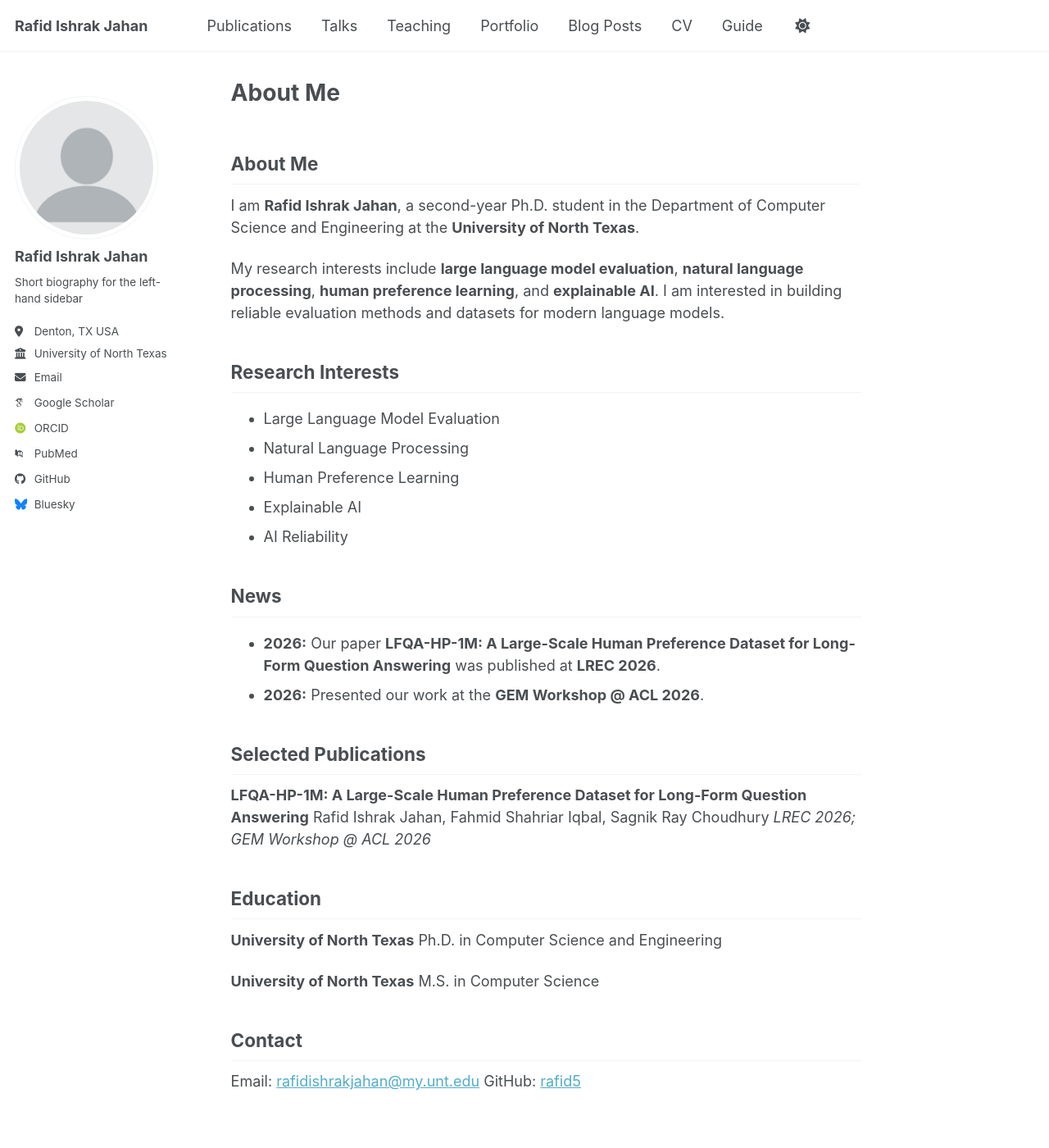
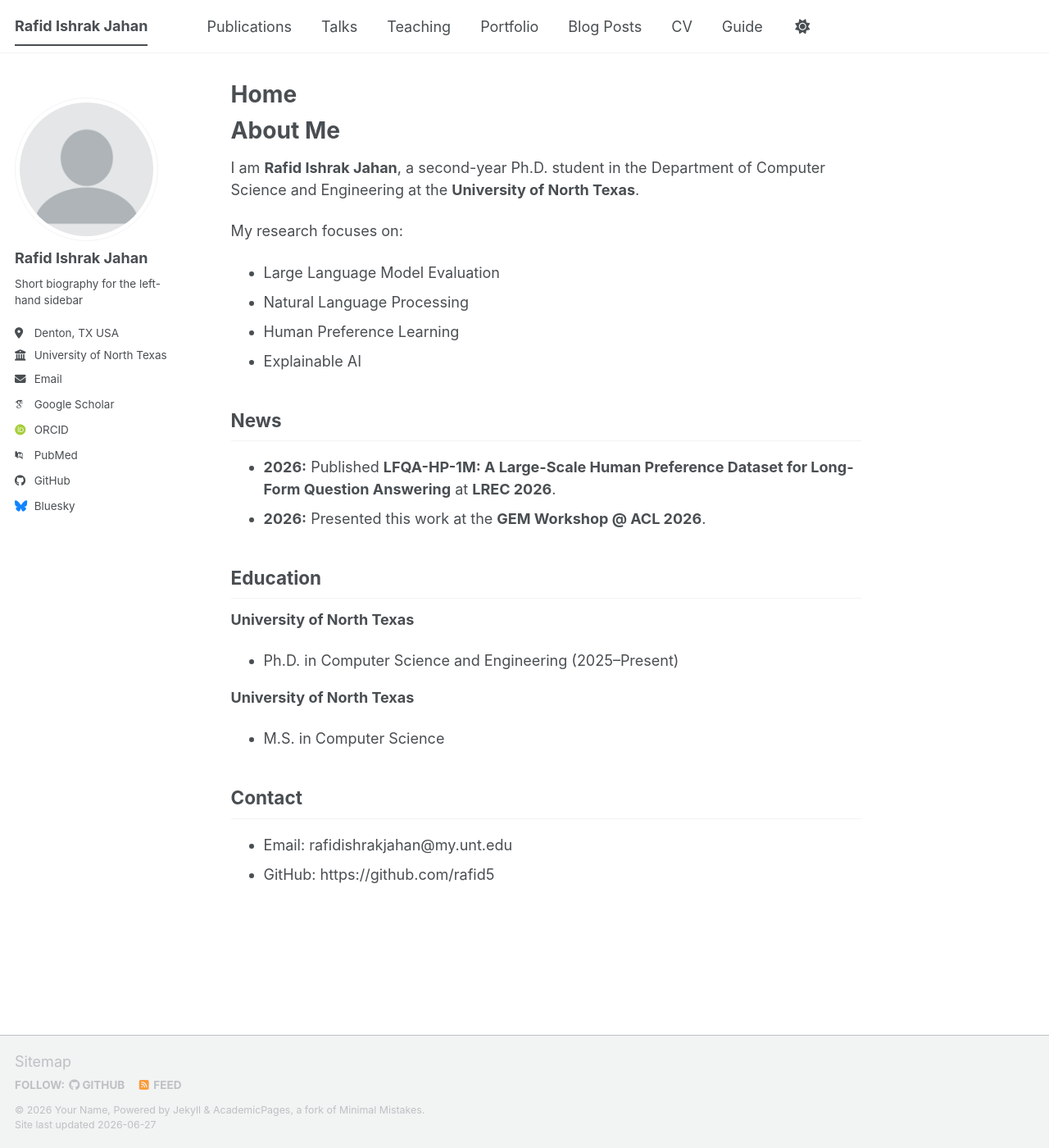
Before and after one commit to rafid5/rafid5, a Jekyll site: the page built from _pages/about.md, in a window 1280 px wide and 1400 px high. Shown: the whole window at 82% size. Built offline with Jekyll 4.4.1, drawn with Linux system fonts in a browser that asks for light colours; some web fonts are replaced; a script bundle is joined from its source files by our own code; library files that are not in the unit come from our copies; our own code applies the rules of GitHub Pages for plain Markdown files.

Commit message:
Revise About Me page formatting and content
Updated the formatting and structure of the About Me page, including research interests and contact information.

```diff
--- a/_pages/about.md
+++ b/_pages/about.md
@@ -1,49 +1,37 @@
 ---
-
 permalink: /
 title: "Home"
 author_profile: true
 redirect_from:
-
-* /about/
-* /about.html
-
+  - /about/
+  - /about.html
 ---
 
-## About Me
+# About Me
 
 I am **Rafid Ishrak Jahan**, a second-year Ph.D. student in the Department of Computer Science and Engineering at the **University of North Texas**.
 
-My research interests include **large language model evaluation**, **natural language processing**, **human preference learning**, and **explainable AI**. I am interested in building reliable evaluation methods and datasets for modern language models.
+My research focuses on:
 
-## Research Interests
-
-* Large Language Model Evaluation
-* Natural Language Processing
-* Human Preference Learning
-* Explainable AI
-* AI Reliability
+- Large Language Model Evaluation
+- Natural Language Processing
+- Human Preference Learning
+- Explainable AI
 
 ## News
 
-* **2026:** Our paper **LFQA-HP-1M: A Large-Scale Human Preference Dataset for Long-Form Question Answering** was published at **LREC 2026**.
-* **2026:** Presented our work at the **GEM Workshop @ ACL 2026**.
-
-## Selected Publications
-
-**LFQA-HP-1M: A Large-Scale Human Preference Dataset for Long-Form Question Answering**
-Rafid Ishrak Jahan, Fahmid Shahriar Iqbal, Sagnik Ray Choudhury
-*LREC 2026; GEM Workshop @ ACL 2026*
+- **2026:** Published **LFQA-HP-1M: A Large-Scale Human Preference Dataset for Long-Form Question Answering** at **LREC 2026**.
+- **2026:** Presented this work at the **GEM Workshop @ ACL 2026**.
 
 ## Education
 
 **University of North Texas**
-Ph.D. in Computer Science and Engineering
+- Ph.D. in Computer Science and Engineering (2025–Present)
 
 **University of North Texas**
-M.S. in Computer Science
+- M.S. in Computer Science
 
 ## Contact
 
-Email: [rafidishrakjahan@my.unt.edu](mailto:rafidishrakjahan@my.unt.edu)
-GitHub: [rafid5](https://github.com/rafid5)
+- Email: rafidishrakjahan@my.unt.edu
+- GitHub: https://github.com/rafid5
```
